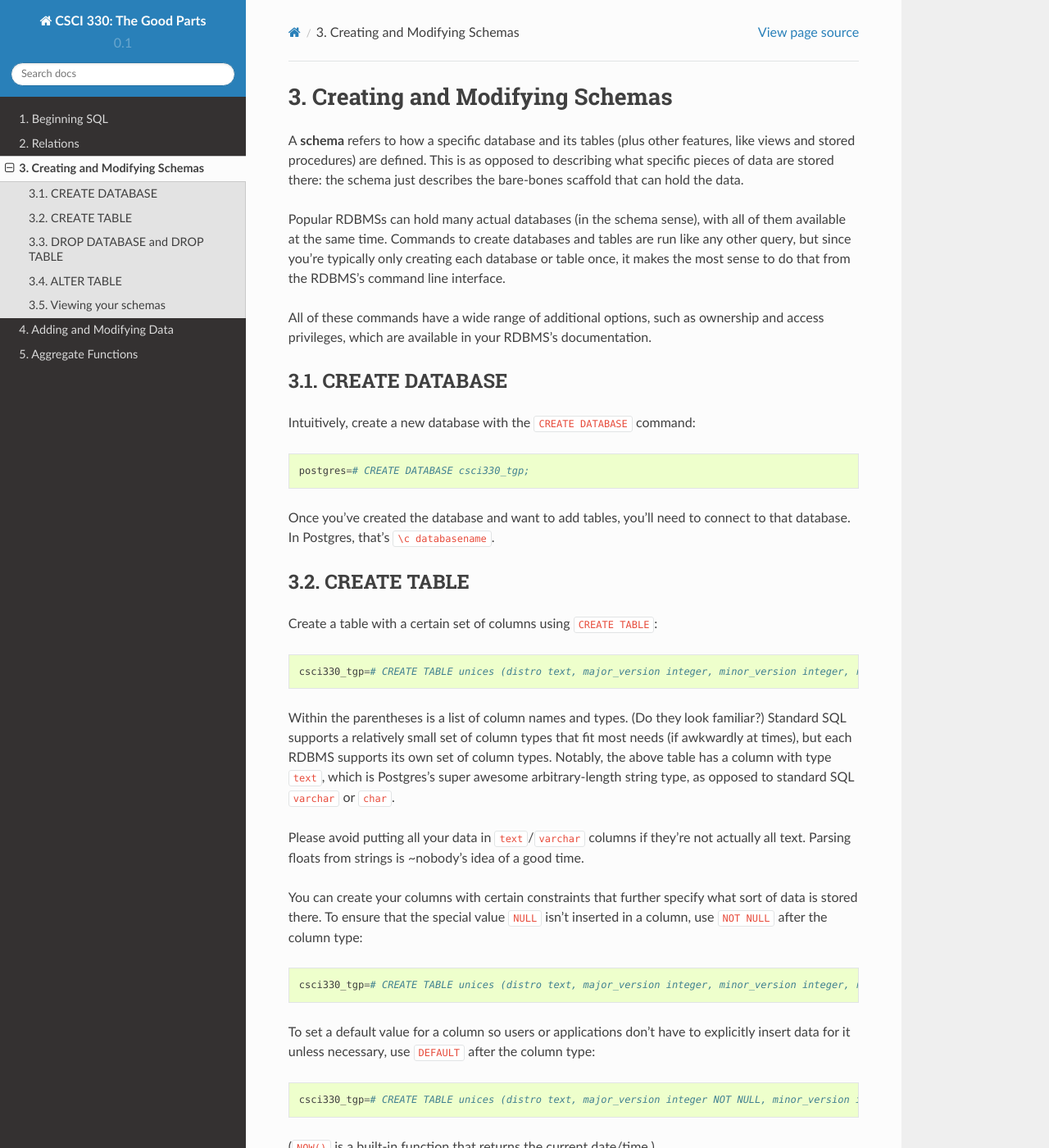
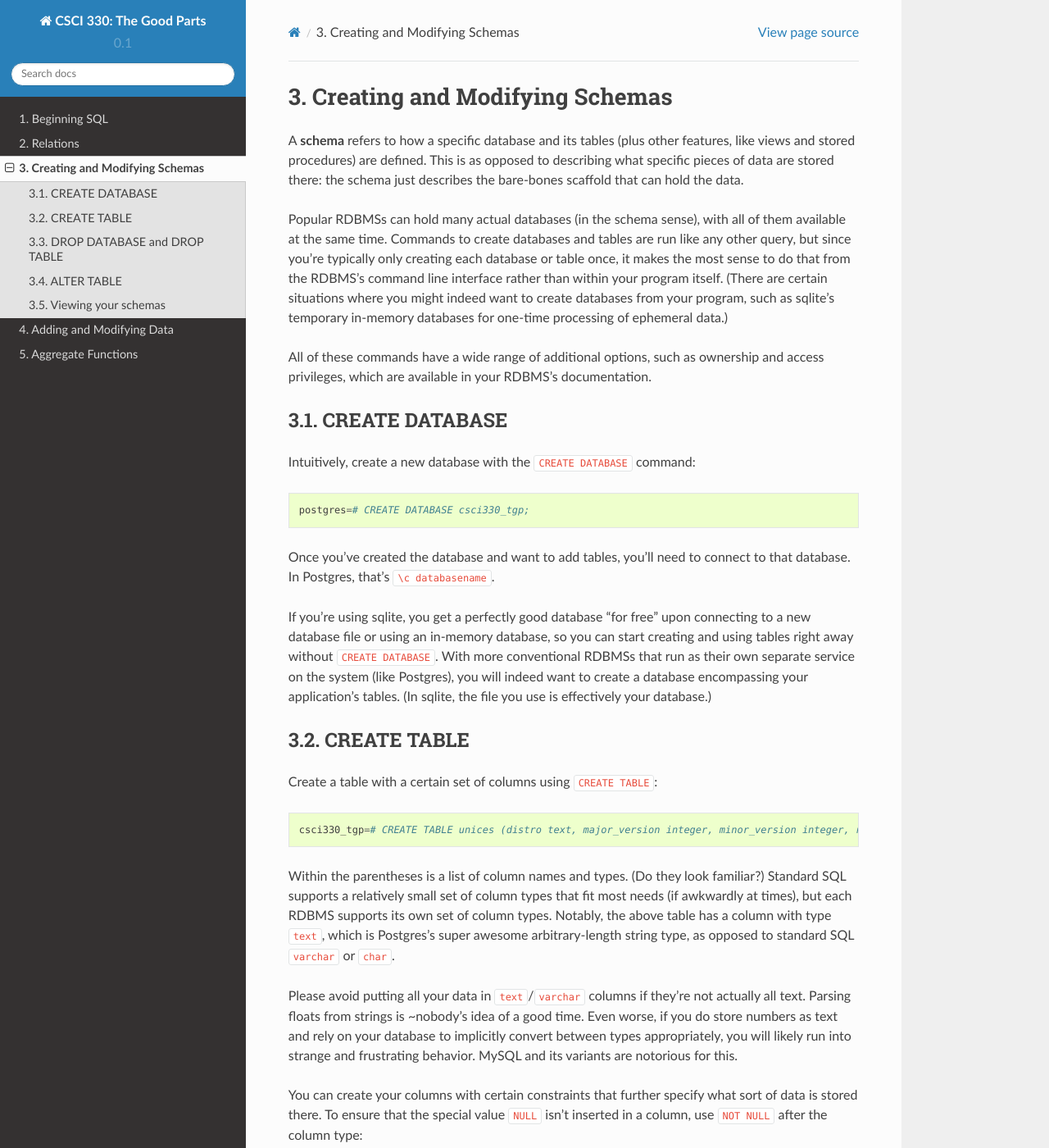
Before and after one commit to bethanylong/csci330_the_good_parts, a Sphinx documentation site: the page built from source/creating_modifying_schemas.rst, in a window 1280 px wide and 1400 px high. Shown: the whole window at 82% size. Built offline with Sphinx 7.4.7 and the Read the Docs theme 2.0.0, drawn with Linux system fonts in a browser that asks for light colours; some of the changed text lies outside the part shown.

Commit message:
Clarity and new section

```diff
--- a/source/beginning_sql.rst
+++ b/source/beginning_sql.rst
@@ -81,6 +81,10 @@
                 14 |             4 | Ubuntu
                 14 |            10 | Ubuntu
     (17 rows)
+
+Note: when writing queries that expect a certain set of columns in a certain
+order, it can be dangerous to use ``*`` since the schema could change and break
+your program! It's best to be explicit about column names.
 
 Sorting: ORDER BY
 -----------------
--- a/source/creating_modifying_schemas.rst
+++ b/source/creating_modifying_schemas.rst
@@ -10,7 +10,10 @@
 of them available at the same time. Commands to create databases and tables are
 run like any other query, but since you're typically only creating each
 database or table once, it makes the most sense to do that from the RDBMS's
-command line interface.
+command line interface rather than within your program itself. (There are
+certain situations where you might indeed want to create databases from your
+program, such as sqlite's temporary in-memory databases for one-time processing
+of ephemeral data.)
 
 All of these commands have a wide range of additional options, such as
 ownership and access privileges, which are available in your RDBMS's
@@ -25,6 +28,14 @@
 
 Once you've created the database and want to add tables, you'll need to connect
 to that database. In Postgres, that's ``\c databasename``.
+
+If you're using sqlite, you get a perfectly good database "for free" upon
+connecting to a new database file or using an in-memory database, so you can
+start creating and using tables right away without ``CREATE DATABASE``. With
+more conventional RDBMSs that run as their own separate service on the system
+(like Postgres), you will indeed want to create a database encompassing your
+application's tables. (In sqlite, the file you use is effectively your
+database.)
 
 CREATE TABLE
 ------------
@@ -42,7 +53,9 @@
 
 Please avoid putting all your data in ``text``/``varchar`` columns if they're
 not actually all text. Parsing floats from strings is ~nobody's idea of a good
-time.
+time. Even worse, if you do store numbers as text and rely on your database to
+implicitly convert between types appropriately, you will likely run into strange
+and frustrating behavior. MySQL and its variants are notorious for this.
 
 You can create your columns with certain constraints that further specify what
 sort of data is stored there. To ensure that the special value ``NULL`` isn't
@@ -56,7 +69,7 @@
 
     csci330_tgp=# CREATE TABLE unices (distro text, major_version integer NOT NULL, minor_version integer DEFAULT 0, release_date timestamp DEFAULT NOW());
 
-(``NOW()`` is a built-in function that returns the current date/time.)
+(``NOW()`` is a Postgres built-in function that returns the current date/time.)
 
 DROP DATABASE and DROP TABLE
 ----------------------------
```
Also changed, not shown: source/hallucinating_tables.rst (added, +16 -0 lines).
